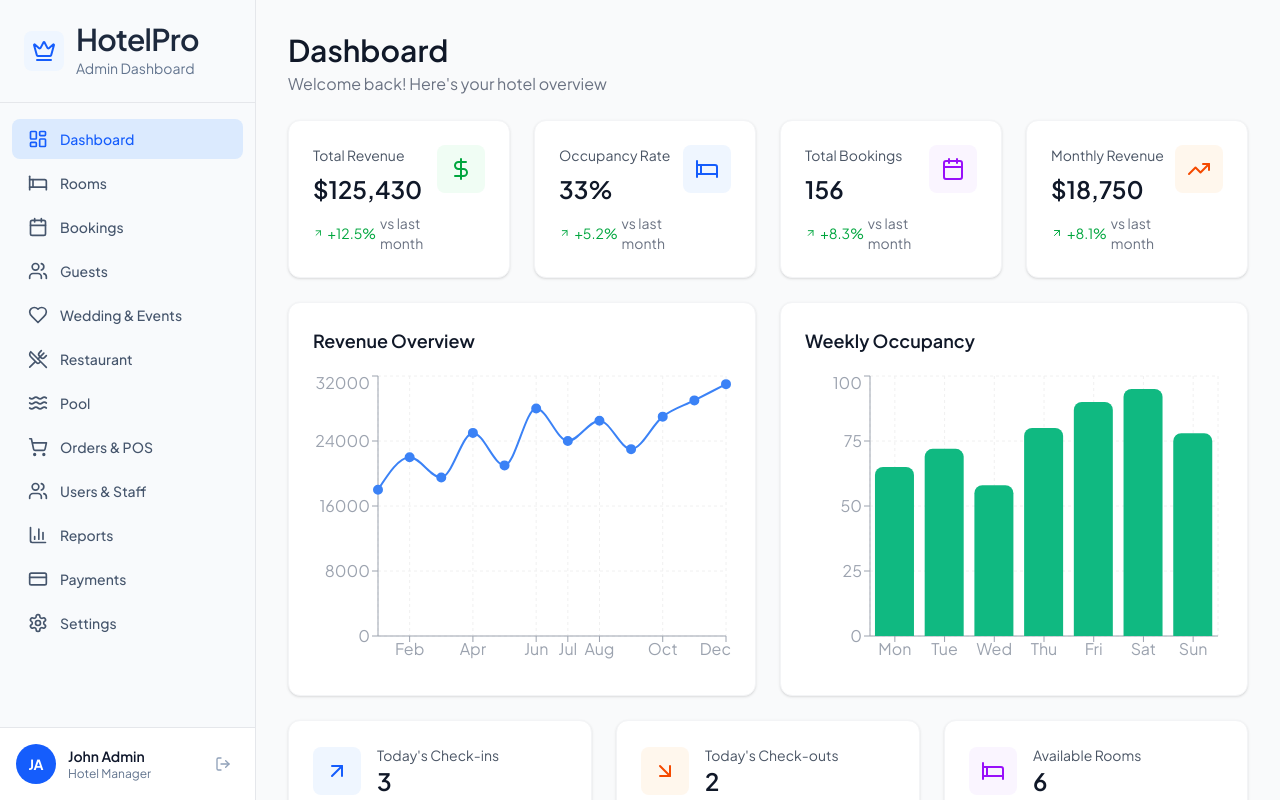
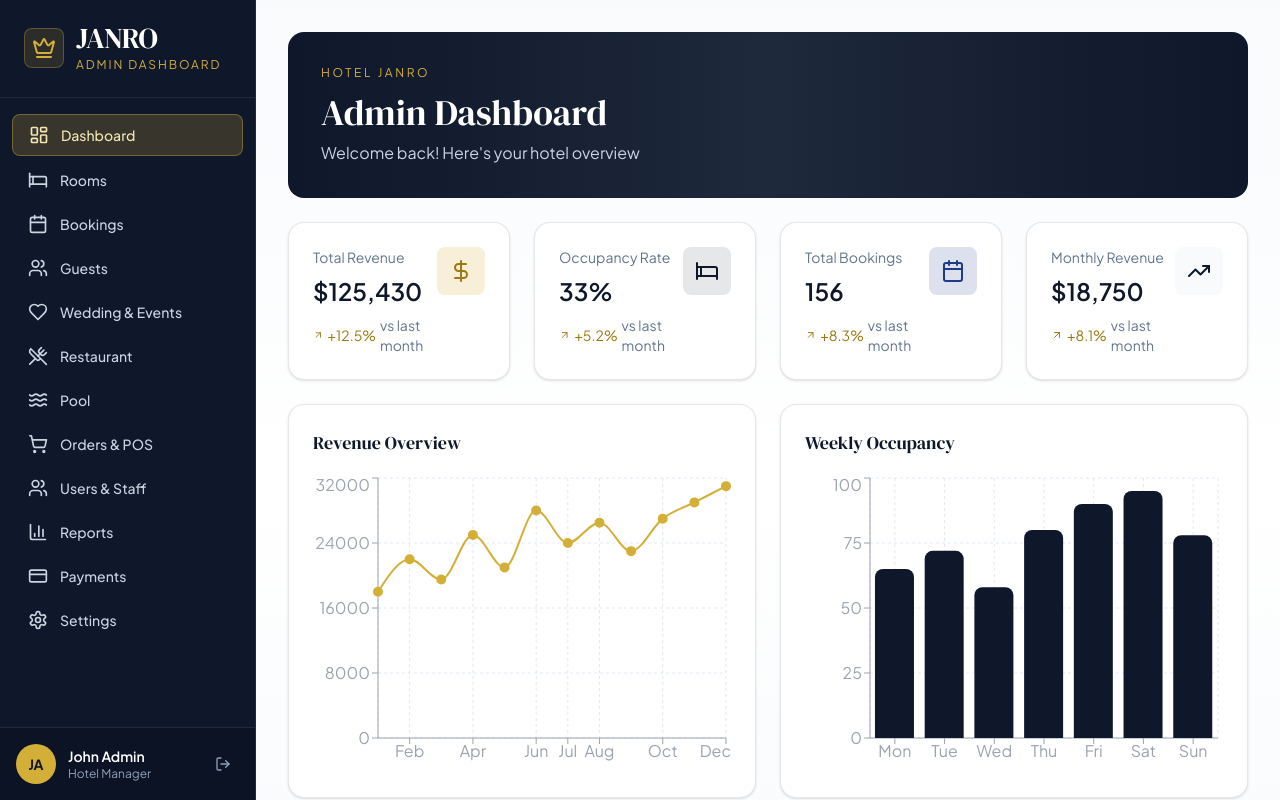
Before and after one commit to hotel-janro/front-end, a React (Vite) app: page /login in a window 1280 px wide. Both pictures are taken after a click on the button "Continue as Admin Demo". Shown: the top 800 px of the page. Built offline with nearby package versions, Linux system fonts and the light colour scheme; no server answers.

Commit message:
Refactor Admin Dashboard and Sidebar styles for improved UI consistency

```diff
--- a/src/components/dashboard/Sidebar.jsx
+++ b/src/components/dashboard/Sidebar.jsx
@@ -41,16 +41,18 @@ export function Sidebar({ user, onLogout }) {
   };
 
   return (
-    <aside className="w-64 bg-[#F8FAFC] border-r border-gray-200 text-slate-800 flex flex-col min-h-screen fixed left-0 top-0 z-40">
+    <aside className="w-64 bg-[#0F172A] border-r border-[#1E293B] text-slate-100 flex flex-col min-h-screen fixed left-0 top-0 z-40">
       {/* Logo */}
-      <div className="p-6 border-b border-gray-200">
+      <div className="p-6 border-b border-[#1E293B]">
         <div className="flex items-center gap-3">
-          <div className="w-10 h-10 bg-blue-50 rounded-lg flex items-center justify-center">
-            <Crown className="w-6 h-6 text-blue-600" />
+          <div className="w-10 h-10 bg-[#D4AF37]/15 border border-[#D4AF37]/30 rounded-lg flex items-center justify-center">
+            <Crown className="w-6 h-6 text-[#D4AF37]" />
           </div>
           <div>
-            <h1 className="text-3xl leading-none font-semibold tracking-tight">HotelPro</h1>
-            <p className="text-sm text-slate-500 mt-1">Admin Dashboard</p>
+            <h1 className="text-[1.8rem] leading-none tracking-tight text-white" style={{ fontFamily: "DM Serif Display, serif" }}>
+              JANRO
+            </h1>
+            <p className="text-xs text-[#D4AF37] tracking-[0.16em] uppercase mt-1">Admin Dashboard</p>
           </div>
         </div>
       </div>
@@ -67,8 +69,8 @@ export function Sidebar({ user, onLogout }) {
               className={({ isActive }) =>
                 `flex items-center gap-3 px-4 py-2.5 rounded-lg text-sm font-medium transition-colors ${
                   isActive
-                    ? "bg-blue-100 text-blue-600"
-                    : "text-slate-600 hover:bg-slate-100 hover:text-slate-900"
+                    ? "bg-[#D4AF37]/20 text-[#F5E7B2] border border-[#D4AF37]/40"
+                    : "text-slate-300 hover:bg-white/10 hover:text-white"
                 }`
               }
             >
@@ -80,9 +82,9 @@ export function Sidebar({ user, onLogout }) {
       </nav>
 
       {/* User Profile */}
-      <div className="p-4 border-t border-gray-200 bg-white">
+      <div className="p-4 border-t border-[#1E293B] bg-[#0B1324]">
         <div className="flex items-center gap-3">
-          <div className="w-10 h-10 bg-blue-600 rounded-full flex items-center justify-center text-sm font-bold text-white">
+          <div className="w-10 h-10 bg-[#D4AF37] rounded-full flex items-center justify-center text-sm font-bold text-[#0F172A]">
             {user?.name
               ? user.name
                   .split(" ")
@@ -92,14 +94,14 @@ export function Sidebar({ user, onLogout }) {
               : "JA"}
           </div>
           <div className="flex-1 min-w-0">
-            <p className="text-sm font-semibold text-slate-900 truncate">
+            <p className="text-sm font-semibold text-white truncate">
               {user?.name || "John Admin"}
             </p>
-            <p className="text-xs text-slate-500 truncate">Hotel Manager</p>
+            <p className="text-xs text-slate-400 truncate">Hotel Manager</p>
           </div>
           <button
             onClick={handleLogout}
-            className="p-2 text-slate-400 hover:text-slate-700 rounded-lg hover:bg-slate-100 transition-colors"
+            className="p-2 text-slate-400 hover:text-white rounded-lg hover:bg-white/10 transition-colors"
             title="Logout"
           >
             <LogOut className="w-4 h-4" />
--- a/src/pages/dashboard/DashboardLayout.jsx
+++ b/src/pages/dashboard/DashboardLayout.jsx
@@ -5,10 +5,12 @@ import { Sidebar } from "../../components/dashboard/Sidebar.jsx";
 
 export function DashboardLayout({ user, onLogout }) {
   return (
-    <div className="flex min-h-screen bg-gray-50">
+    <div className="flex min-h-screen bg-[#F8FAFC]">
       <Sidebar user={user} onLogout={onLogout} />
-      <main className="flex-1 ml-64 p-8">
-        <Outlet />
+      <main className="flex-1 ml-64">
+        <div className="min-h-screen bg-gradient-to-b from-[#F8FAFC] via-white to-[#F8FAFC] p-6 md:p-8">
+          <Outlet />
+        </div>
       </main>
     </div>
   );
--- a/src/pages/dashboard/adminDashboard/AdminDashboard.jsx
+++ b/src/pages/dashboard/adminDashboard/AdminDashboard.jsx
@@ -34,7 +34,7 @@ export function AdminDashboard() {
       change: "+12.5%",
       trend: "up",
       icon: DollarSign,
-      color: "bg-green-50 text-green-600",
+      color: "bg-[#D4AF37]/20 text-[#9A7812]",
     },
     {
       title: "Occupancy Rate",
@@ -42,7 +42,7 @@ export function AdminDashboard() {
       change: "+5.2%",
       trend: "up",
       icon: Bed,
-      color: "bg-blue-50 text-blue-600",
+      color: "bg-[#0F172A]/10 text-[#0F172A]",
     },
     {
       title: "Total Bookings",
@@ -50,7 +50,7 @@ export function AdminDashboard() {
       change: "+8.3%",
       trend: "up",
       icon: Calendar,
-      color: "bg-purple-50 text-purple-600",
+      color: "bg-[#1E3A8A]/15 text-[#1E3A8A]",
     },
     {
       title: "Monthly Revenue",
@@ -58,16 +58,19 @@ export function AdminDashboard() {
       change: "+8.1%",
       trend: "up",
       icon: TrendingUp,
-      color: "bg-orange-50 text-orange-600",
+      color: "bg-[#F8FAFC] text-[#0F172A]",
     },
   ];
 
   return (
     <div className="space-y-6">
       {/* Header */}
-      <div>
-        <h1 className="text-3xl font-semibold text-gray-900">Dashboard</h1>
-        <p className="text-gray-500 mt-1">
+      <div className="rounded-2xl border border-[#0F172A]/10 bg-gradient-to-r from-[#0F172A] via-[#1E293B] to-[#0F172A] px-6 py-8 md:px-8">
+        <p className="text-[#D4AF37] tracking-[0.22em] uppercase text-xs mb-3">Hotel Janro</p>
+        <h1 className="text-3xl md:text-4xl text-white" style={{ fontFamily: "DM Serif Display, serif" }}>
+          Admin Dashboard
+        </h1>
+        <p className="text-slate-300 mt-2">
           Welcome back! Here&apos;s your hotel overview
         </p>
       </div>
@@ -79,30 +82,30 @@ export function AdminDashboard() {
           return (
             <div
               key={index}
-              className="bg-white p-6 rounded-xl shadow-sm border border-gray-100"
+              className="bg-white p-6 rounded-2xl shadow-sm border border-[#0F172A]/10"
             >
               <div className="flex items-start justify-between">
                 <div>
-                  <p className="text-sm text-gray-600">{stat.title}</p>
-                  <h3 className="text-2xl font-semibold text-gray-900 mt-2">
+                  <p className="text-sm text-slate-500">{stat.title}</p>
+                  <h3 className="text-2xl font-semibold text-[#0F172A] mt-2">
                     {stat.value}
                   </h3>
                   <div className="flex items-center gap-1 mt-2">
                     {stat.trend === "up" ? (
-                      <ArrowUpRight className="w-4 h-4 text-green-600" />
+                      <ArrowUpRight className="w-4 h-4 text-[#9A7812]" />
                     ) : (
                       <ArrowDownRight className="w-4 h-4 text-red-600" />
                     )}
                     <span
                       className={`text-sm ${
                         stat.trend === "up"
-                          ? "text-green-600"
+                          ? "text-[#9A7812]"
                           : "text-red-600"
                       }`}
                     >
                       {stat.change}
                     </span>
-                    <span className="text-sm text-gray-500">vs last month</span>
+                    <span className="text-sm text-slate-500">vs last month</span>
                   </div>
                 </div>
                 <div className={`p-3 rounded-lg ${stat.color}`}>
@@ -117,51 +120,51 @@ export function AdminDashboard() {
       {/* Charts */}
       <div className="grid grid-cols-1 lg:grid-cols-2 gap-6">
         {/* Revenue Chart */}
-        <div className="bg-white p-6 rounded-xl shadow-sm border border-gray-100">
-          <h3 className="text-lg font-semibold text-gray-900 mb-4">
+        <div className="bg-white p-6 rounded-2xl shadow-sm border border-[#0F172A]/10">
+          <h3 className="text-lg text-[#0F172A] mb-4" style={{ fontFamily: "DM Serif Display, serif" }}>
             Revenue Overview
           </h3>
           <ResponsiveContainer width="100%" height={300}>
             <LineChart data={revenueData}>
-              <CartesianGrid strokeDasharray="3 3" stroke="#f0f0f0" />
+              <CartesianGrid strokeDasharray="3 3" stroke="#E2E8F0" />
               <XAxis dataKey="month" stroke="#9ca3af" />
               <YAxis stroke="#9ca3af" />
               <Tooltip
                 contentStyle={{
                   backgroundColor: "#fff",
-                  border: "1px solid #e5e7eb",
+                  border: "1px solid #D4AF37",
                   borderRadius: "8px",
                 }}
               />
               <Line
                 type="monotone"
                 dataKey="revenue"
-                stroke="#3b82f6"
+                stroke="#D4AF37"
                 strokeWidth={2}
-                dot={{ fill: "#3b82f6", r: 4 }}
+                dot={{ fill: "#D4AF37", r: 4 }}
               />
             </LineChart>
           </ResponsiveContainer>
         </div>
 
         {/* Occupancy Chart */}
-        <div className="bg-white p-6 rounded-xl shadow-sm border border-gray-100">
-          <h3 className="text-lg font-semibold text-gray-900 mb-4">
+        <div className="bg-white p-6 rounded-2xl shadow-sm border border-[#0F172A]/10">
+          <h3 className="text-lg text-[#0F172A] mb-4" style={{ fontFamily: "DM Serif Display, serif" }}>
             Weekly Occupancy
           </h3>
           <ResponsiveContainer width="100%" height={300}>
             <BarChart data={occupancyData}>
-              <CartesianGrid strokeDasharray="3 3" stroke="#f0f0f0" />
+              <CartesianGrid strokeDasharray="3 3" stroke="#E2E8F0" />
               <XAxis dataKey="day" stroke="#9ca3af" />
               <YAxis stroke="#9ca3af" />
               <Tooltip
                 contentStyle={{
                   backgroundColor: "#fff",
-                  border: "1px solid #e5e7eb",
+                  border: "1px solid #D4AF37",
                   borderRadius: "8px",
                 }}
               />
-              <Bar dataKey="occupancy" fill="#10b981" radius={[8, 8, 0, 0]} />
+              <Bar dataKey="occupancy" fill="#0F172A" radius={[8, 8, 0, 0]} />
             </BarChart>
           </ResponsiveContainer>
         </div>
@@ -169,42 +172,42 @@ export function AdminDashboard() {
 
       {/* Quick Stats */}
       <div className="grid grid-cols-1 md:grid-cols-3 gap-6">
-        <div className="bg-white p-6 rounded-xl shadow-sm border border-gray-100">
+        <div className="bg-white p-6 rounded-2xl shadow-sm border border-[#0F172A]/10">
           <div className="flex items-center gap-4">
-            <div className="p-3 bg-blue-50 rounded-lg">
-              <ArrowUpRight className="w-6 h-6 text-blue-600" />
+            <div className="p-3 bg-[#D4AF37]/20 rounded-lg">
+              <ArrowUpRight className="w-6 h-6 text-[#9A7812]" />
             </div>
             <div>
-              <p className="text-sm text-gray-600">Today&apos;s Check-ins</p>
-              <h3 className="text-2xl font-semibold text-gray-900">
+              <p className="text-sm text-slate-500">Today&apos;s Check-ins</p>
+              <h3 className="text-2xl font-semibold text-[#0F172A]">
                 {dashboardStats.todayCheckIns}
               </h3>
             </div>
           </div>
         </div>
 
-        <div className="bg-white p-6 rounded-xl shadow-sm border border-gray-100">
+        <div className="bg-white p-6 rounded-2xl shadow-sm border border-[#0F172A]/10">
           <div className="flex items-center gap-4">
-            <div className="p-3 bg-orange-50 rounded-lg">
-              <ArrowDownRight className="w-6 h-6 text-orange-600" />
+            <div className="p-3 bg-[#0F172A]/10 rounded-lg">
+              <ArrowDownRight className="w-6 h-6 text-[#0F172A]" />
             </div>
             <div>
-              <p className="text-sm text-gray-600">Today&apos;s Check-outs</p>
-              <h3 className="text-2xl font-semibold text-gray-900">
+              <p className="text-sm text-slate-500">Today&apos;s Check-outs</p>
+              <h3 className="text-2xl font-semibold text-[#0F172A]">
                 {dashboardStats.todayCheckOuts}
               </h3>
             </div>
           </div>
         </div>
 
-        <div className="bg-white p-6 rounded-xl shadow-sm border border-gray-100">
+        <div className="bg-white p-6 rounded-2xl shadow-sm border border-[#0F172A]/10">
           <div className="flex items-center gap-4">
-            <div className="p-3 bg-purple-50 rounded-lg">
-              <Bed className="w-6 h-6 text-purple-600" />
+            <div className="p-3 bg-[#1E3A8A]/15 rounded-lg">
+              <Bed className="w-6 h-6 text-[#1E3A8A]" />
             </div>
             <div>
-              <p className="text-sm text-gray-600">Available Rooms</p>
-              <h3 className="text-2xl font-semibold text-gray-900">
+              <p className="text-sm text-slate-500">Available Rooms</p>
+              <h3 className="text-2xl font-semibold text-[#0F172A]">
                 {dashboardStats.availableRooms}
               </h3>
             </div>
```
